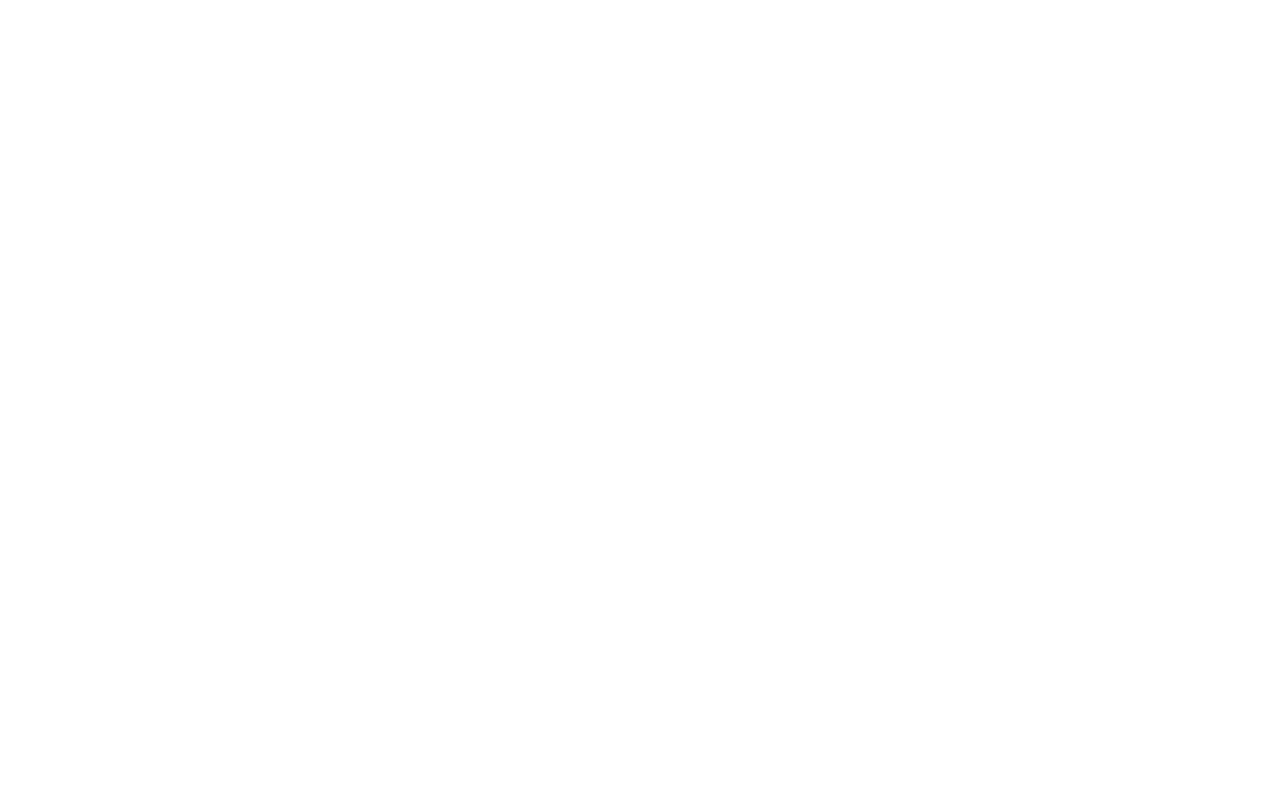
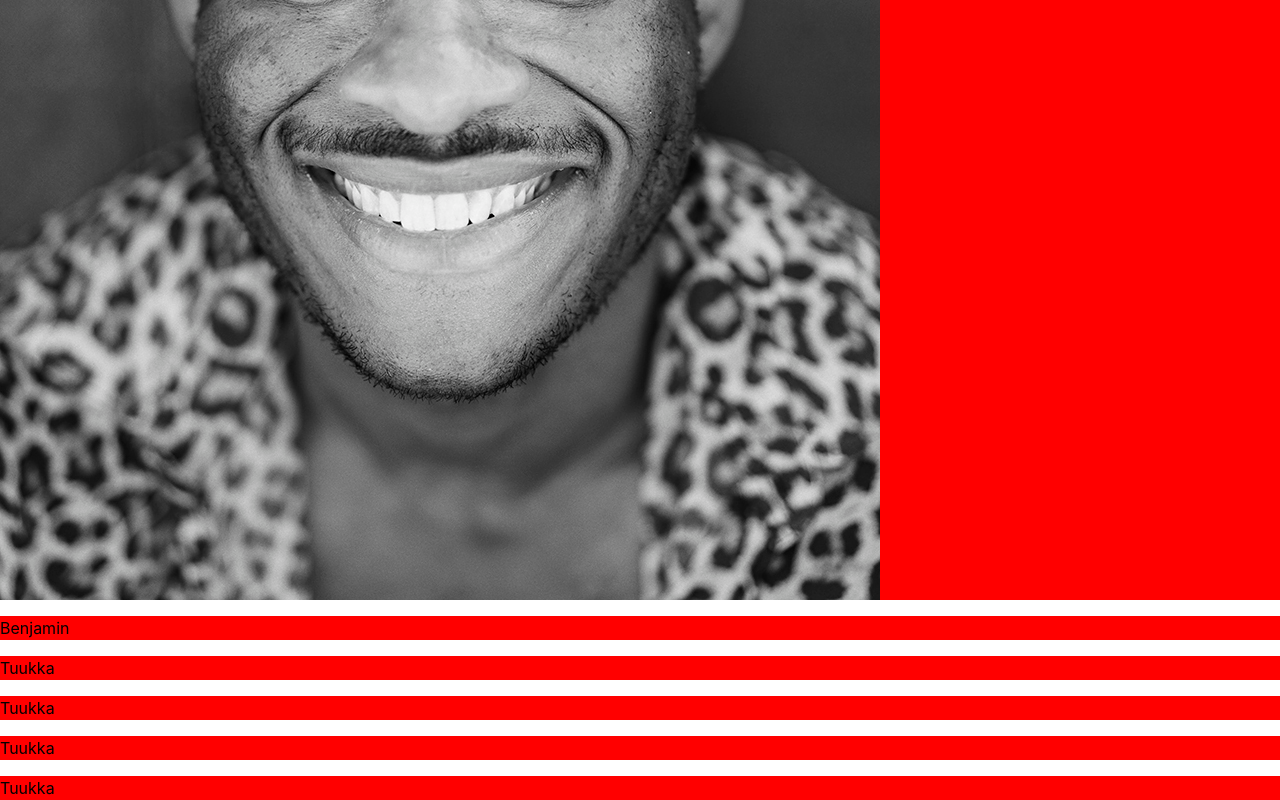
Before and after one commit to tuukkaervasti/spotlight, a React (Create React App) app in the folder frontend/: page / in a window 1280 px wide. Shown: the part 524-1324 px from the top of the page. Before the commit the page ends 800 px from the top, so only its background shows below. Built offline with nearby package versions, Linux system fonts and the light colour scheme.

Commit message:
first setup for grid

```diff
--- a/frontend/src/App.css
+++ b/frontend/src/App.css
@@ -16,6 +16,15 @@ html {
     grid-template-columns: 10rem 10 rem 10rem 10rem;
     grid-gap: 1rem;
     grid-auto-flow: row;
+    column-gap: 10px;
+    /* row-gap: 10px;
+    grid-template-columns: 60px;
+    grid-template-rows: 60px; */
+}
+
+.item {
+    background-color: red;
+
 }
 
 @media only screen and (max-width: 375px) {
--- a/frontend/src/App.js
+++ b/frontend/src/App.js
@@ -3,20 +3,10 @@ import './App.css';
 import { BrowserRouter as Router } from "react-router-dom";
 import Grid from "./Grid";
 
-/* function App() {
-  return (
-    <div className="bg">
-        <img src={akeem} className="akeem" alt="logo" />
-    </div>
-  );
-} */
-
-const arrOfObj = [1, 2, 3, 4, 5, 6, 7, 8, 9, 10, 11, 12]
-
 function App() {
   return(
     <div className="container">
-      <Grid arrOfObj={arrOfObj}/>
+      <Grid />
     </div>
   )
 }
--- a/frontend/src/Grid.js
+++ b/frontend/src/Grid.js
@@ -1,14 +1,18 @@
 import React from "react";
+import akeem from "./images/akeem.jpg"
 
-function Grid(props) {
-
-    const cells = props.arrOfObj.map(obj =>
-        <div style={{ backgroundColor: `$"#"+Math.random().toString(16).substr(-6)}`}}
-            className="item">{obj}</div>)
+function Grid() {
 
     return(
         <div className="container">
-            {cells}
+            <div className="item">Tuukka
+            <img src={akeem}></img>
+            </div>
+            <div className="item">Benjamin</div>
+            <div className="item">Tuukka</div>
+            <div className="item">Tuukka</div>
+            <div className="item">Tuukka</div>
+            <div className="item">Tuukka</div>
         </div>
     )
 }
```
